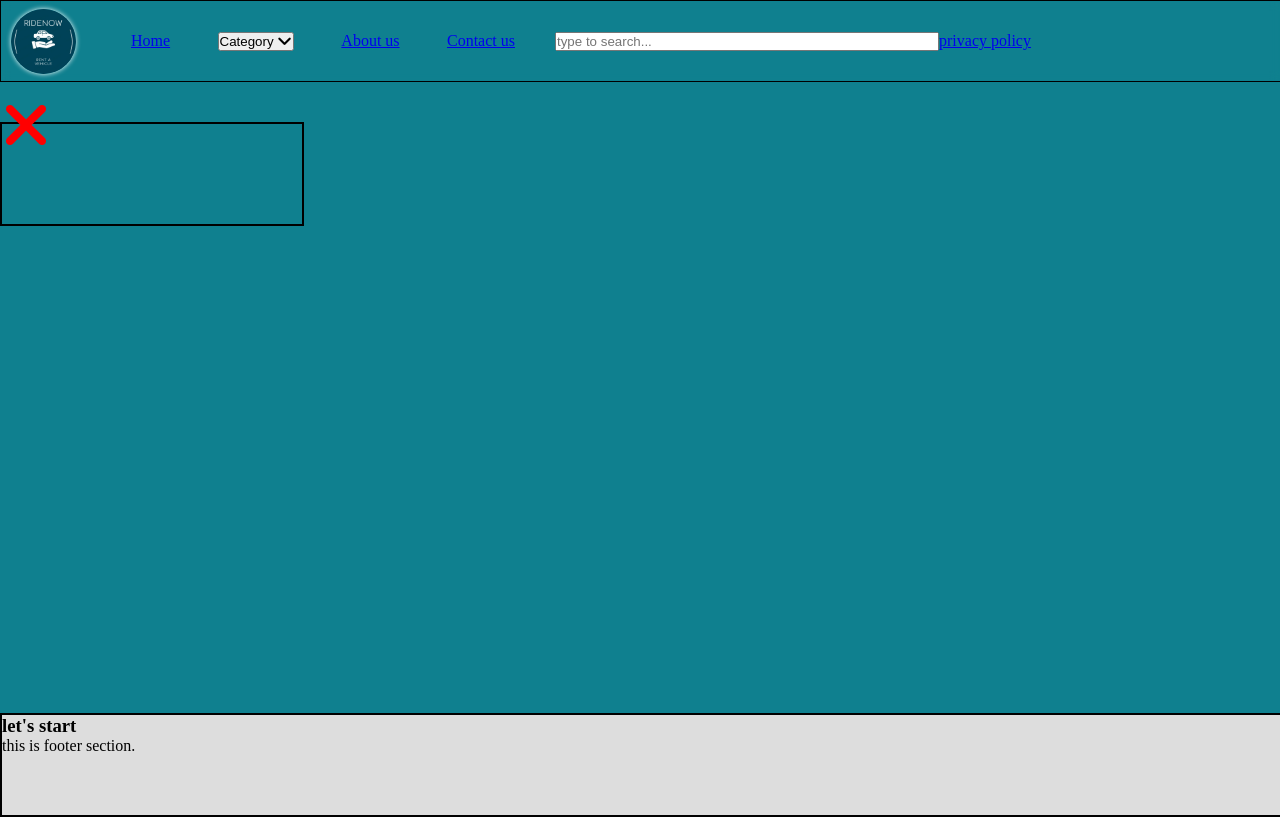
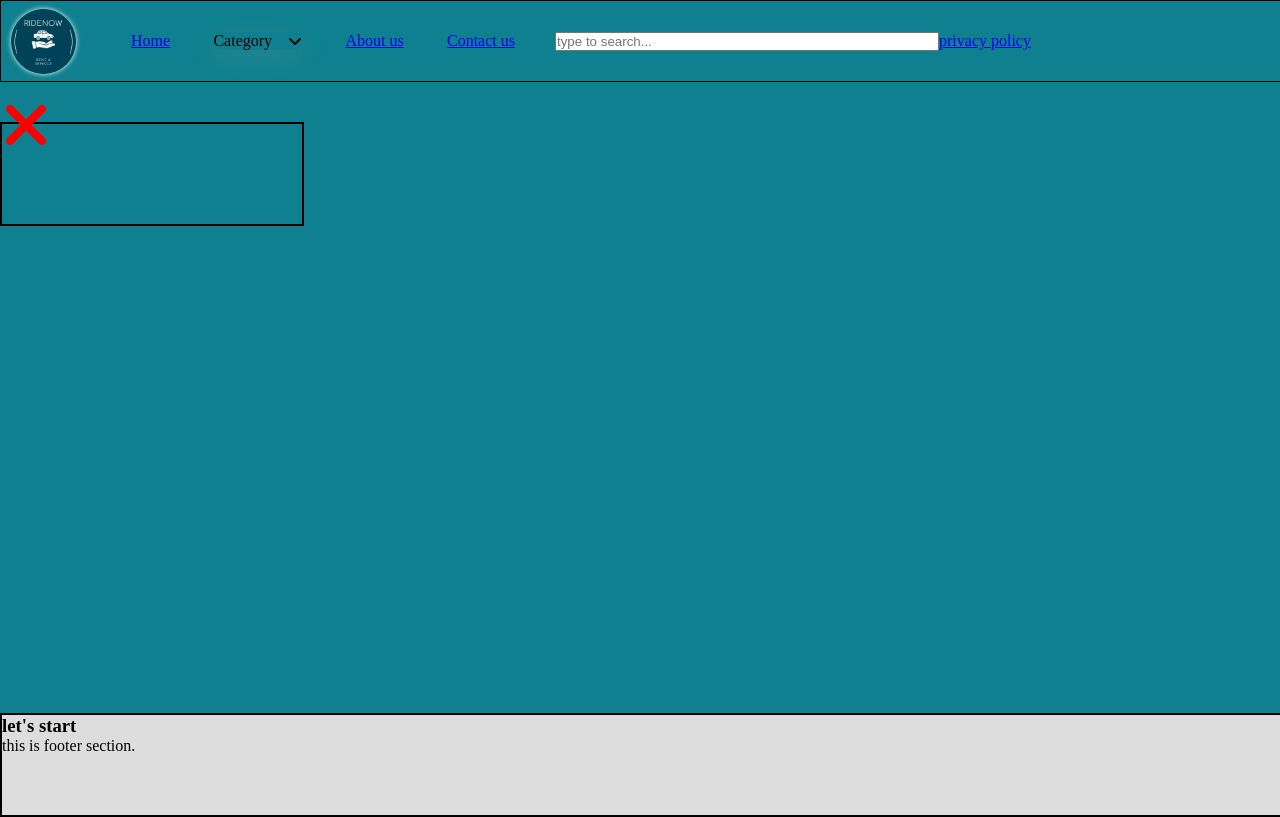
Before and after one commit to dipesh-cwd/project, a React (Vite) app in the folder minor-app/: page / in a window 1280 px wide. Built offline with nearby package versions, Linux system fonts and the light colour scheme.

Commit message:
added drop down button

```diff
--- a/minor-app/index.html
+++ b/minor-app/index.html
@@ -2,10 +2,10 @@
 <html lang="en">
   <head>
     <meta charset="UTF-8" />
-    <link rel="icon" type="image/svg+xml" href="/vite.svg" />
+    <link rel="icon" type="image/svg+xml" href="/logo.png" />
     <meta name="viewport" content="width=device-width, initial-scale=1.0" />
 
-    <title>Project</title>
+    <title>RideNow</title>
   </head>
   <body>
     <div id="root"></div>
--- a/minor-app/src/component/header/Header.jsx
+++ b/minor-app/src/component/header/Header.jsx
@@ -2,13 +2,11 @@ import React from "react";
 import { useState } from "react";
 
 import "./Header.css";
+import Dropdown from "../../components/Dropdown/Dropdown";
+import DropdownItem from "../../components/DropdownItem/DropdownItem.jsx";
 
 function Header() {
-  const [isopen, setIsopen] = useState(false);
-
-  const dropDown = () => {
-    setIsopen(!isopen);
-  };
+  const items = ["Car", "Bike", "Hice"];
 
   const LogoPic = "./public/logo.png";
 
@@ -19,26 +17,17 @@ function Header() {
         <a href="#" className="home-btn">
           Home
         </a>
-        <div className="category" style={{ position: "relative" }}>
-          <button onClick={dropDown}>
-            Category <i className="fa-solid fa-angle-down fa-lg"></i>
-          </button>
-
-          {isopen && (
-            <div className="list-div">
-              <ul className="category-ul">
-                <li>
-                  <a href="#">Car</a>
-                </li>
-                <li>
-                  <a href="#">Bus</a>
-                </li>
-                <li>
-                  <a href="#">Bike</a>
-                </li>
-              </ul>
-            </div>
-          )}
+        <div className="content">
+          <Dropdown
+            buttonText="Category"
+            content={
+              <>
+                {items.map((item, id) => (
+                  <DropdownItem key={id}>{`${item}`}</DropdownItem>
+                ))}
+              </>
+            }
+          />
         </div>
         <a href="#" className="about-btn">
           About us
@@ -52,8 +41,8 @@ function Header() {
         <div className="search-logo"></div>
       </div>
       <a href="#" className="pp-btn">
-          privacy policy
-        </a>
+        privacy policy
+      </a>
     </div>
   );
 }
--- /dev/null
+++ b/minor-app/src/components/Dropdown/Dropdown.css
@@ -0,0 +1,3 @@
+.dropdown {
+  position: relative;
+}
--- /dev/null
+++ b/minor-app/src/components/Dropdown/Dropdown.jsx
@@ -0,0 +1,60 @@
+import { useEffect, useState, useRef } from "react";
+
+import DropdownButton from "../DropdownButton/DropdownButton";
+import DropdownContent from "../DropdownContent/DropdownContent";
+
+import "./Dropdown.css";
+
+const Dropdown = ({ buttonText, content }) => {
+  const [open, setOpen] = useState(false);
+  const [dropdownTop, setDropdownTop] = useState(0);
+
+  const dropdownRef = useRef();
+  const buttonRef = useRef();
+  const contentRef = useRef();
+
+  const toggleDropdown = () => {
+    if (!open) {
+      const spaceRemaining =
+        window.innerHeight - buttonRef.current.getBoundingClientRect().bottom;
+      const contentHeight = contentRef.current.clientHeight;
+
+      const topPosition =
+        spaceRemaining > contentHeight
+          ? null
+          : -(contentHeight - spaceRemaining); // move up by height clipped by window
+      setDropdownTop(topPosition);
+    }
+
+    setOpen((open) => !open);
+  };
+
+  useEffect(() => {
+    const handler = (event) => {
+      if (dropdownRef.current && !dropdownRef.current.contains(event.target)) {
+        setOpen(false);
+      }
+    };
+
+    document.addEventListener("click", handler);
+
+    return () => {
+      document.removeEventListener("click", handler);
+    };
+  }, [dropdownRef]);
+
+  return (
+    <div ref={dropdownRef} className="dropdown">
+      <DropdownButton ref={buttonRef} toggle={toggleDropdown} open={open}>
+        {buttonText}
+      </DropdownButton>
+      {
+        <DropdownContent top={dropdownTop} ref={contentRef} open={open}>
+          {content}
+        </DropdownContent>
+      }
+    </div>
+  );
+};
+
+export default Dropdown;
--- /dev/null
+++ b/minor-app/src/components/DropdownButton/DropdownButton.css
@@ -0,0 +1,21 @@
+.dropdown-btn {
+  display: flex;
+  align-items: center;
+  width: fit-content;
+  /* padding: 1rem; */
+  /* background-color: white; */
+  border-radius: 0.5rem;
+  box-shadow: rgba(149, 157, 165, 0.2) 0px 8px 24px;
+  cursor: pointer;
+}
+
+.toggle-icon {
+  display: flex;
+  align-items: center;
+  justify-content: center;
+  margin-left: 1rem;
+}
+
+.button-open {
+  border: rgb(147 197 253) 2px solid;
+}
--- /dev/null
+++ b/minor-app/src/components/DropdownButton/DropdownButton.jsx
@@ -0,0 +1,23 @@
+import { forwardRef } from "react";
+
+
+import "./DropdownButton.css";
+
+const DropdownButton = forwardRef((props, ref) => {
+  const { children, toggle, open } = props;
+
+  return (
+    <div
+      onClick={toggle}
+      className={`dropdown-btn ${open ? "button-open" : null}`}
+      ref={ref}
+    >
+      {children}
+      <span className="toggle-icon">
+         {(open ?<i class="fa-solid fa-angle-up"></i> :<i class="fa-solid fa-angle-down"></i>)}
+      </span>
+    </div>
+  );
+});
+
+export default DropdownButton;
--- /dev/null
+++ b/minor-app/src/components/DropdownContent/DropdownContent.css
@@ -0,0 +1,31 @@
+.dropdown-content {
+  position: absolute;
+  min-width: 100%;
+  display: flex;
+  flex-direction: column;
+  align-items: center;
+  padding: 1rem;
+  margin-top: 0.5rem;
+  background-color: white;
+  border-radius: 0.5rem;
+  box-shadow: rgba(149, 157, 165, 0.2) 0px 8px 24px;
+  max-height: 40vh;
+  overflow-y: scroll;
+  scrollbar-width: none;
+  -ms-overflow-style: none;
+  transform: translateY(-5%);
+  transition: transform 150ms ease-in-out, opacity 100ms ease-in-out;
+  opacity: 0;
+  pointer-events: none;
+}
+
+.dropdown-content::-webkit-scrollbar {
+  width: 0;
+  height: 0;
+}
+
+.content-open {
+  transform: translateY(0);
+  opacity: 1;
+  pointer-events: all;
+}
--- /dev/null
+++ b/minor-app/src/components/DropdownContent/DropdownContent.jsx
@@ -0,0 +1,17 @@
+import { forwardRef } from "react";
+import "./DropdownContent.css";
+
+const DropdownContent = forwardRef((props, ref) => {
+  const { children, open, top } = props;
+  return (
+    <div
+      className={`dropdown-content ${open ? "content-open" : null}`}
+      style={{ top: top ? `${top}px` : "100%" }}
+      ref={ref}
+    >
+      {children}
+    </div>
+  );
+});
+
+export default DropdownContent;
--- /dev/null
+++ b/minor-app/src/components/DropdownItem/DropdownItem.css
@@ -0,0 +1,11 @@
+.dropdown-item {
+  padding: 0.5rem;
+  margin: 0.1rem;
+  width: 100%;
+  border-radius: 0.5rem;
+  cursor: pointer;
+}
+
+.dropdown-item:hover {
+  background-color: rgb(240 249 255);
+}
--- /dev/null
+++ b/minor-app/src/components/DropdownItem/DropdownItem.jsx
@@ -0,0 +1,11 @@
+import "./DropdownItem.css";
+
+const DropdownItem = ({ children, onClick }) => {
+  return (
+    <div className="dropdown-item" onClick={onClick}>
+      {children}
+    </div>
+  );
+};
+
+export default DropdownItem;
```
